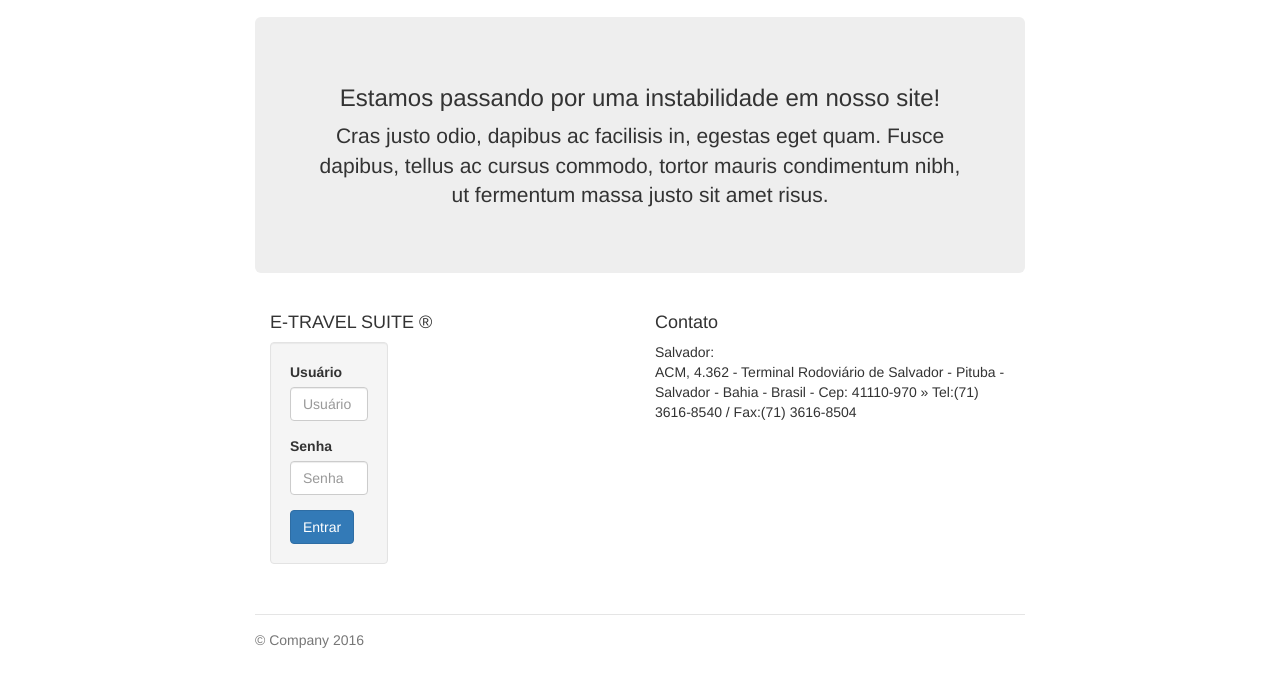
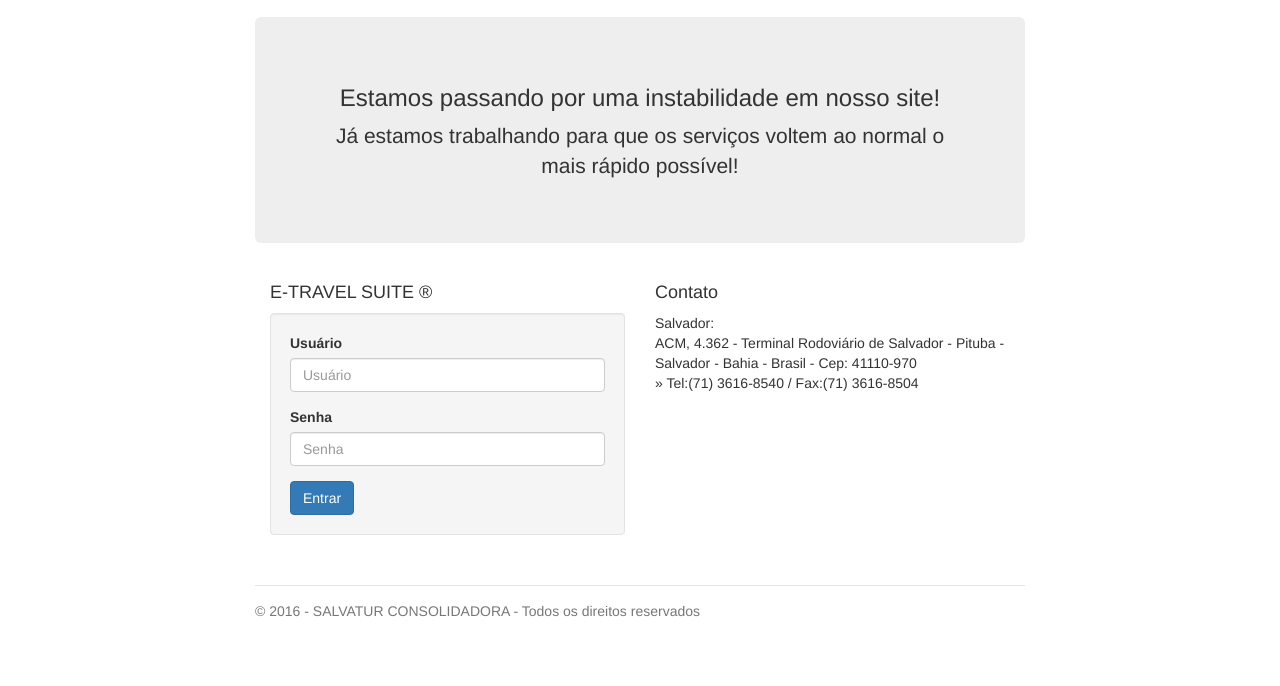
Before and after one commit to salvatur/union, a plain HTML site: page index.html in a window 1280 px wide. Shown: the part 112-798 px from the top of the page. Drawn offline with nearby package versions, Linux system fonts and the light colour scheme.

Commit message:
Change layout

```diff
--- a/index.html
+++ b/index.html
@@ -95,16 +95,14 @@ body {
 		<div class="header clearfix">
 			<img src="/img/logo-conso.png" align="center" />
 		</div>
-
 		<div class="jumbotron">
 			<h3>Estamos passando por uma instabilidade em nosso site!</h3>
-			<p class="lead">Cras justo odio, dapibus ac facilisis in, egestas eget quam. Fusce dapibus, tellus ac cursus commodo, tortor mauris condimentum nibh, ut fermentum massa justo sit amet risus.</p>
-
+			<p class="lead">Já estamos trabalhando para que os serviços voltem ao normal o mais rápido possível!</p>
 		</div>
 		<div class="row marketing">
 			<div class="col-lg-6">
 				<h4>E-TRAVEL SUITE ®</h4>
-				<form method="POST" id="login" name="login" class="well col-md-4" action="https://www.e-travel.tur.br/guiAutenticador.aspx" autocomplete="off">
+				<form method="POST" id="login" name="login" class="well" action="https://www.e-travel.tur.br/guiAutenticador.aspx" autocomplete="off">
 					<fieldset>
 						<div class="form-group">
 							<label for="WoobaLogin">Usuário</label>
@@ -122,13 +120,13 @@ body {
 			<div class="col-lg-6">
 				<h4>Contato</h4>
 				<address>
-					Salvador:<br /> ACM, 4.362 - Terminal Rodoviário de Salvador - Pituba - Salvador - Bahia - Brasil - Cep: 41110-970 » Tel:(71) 3616-8540 / Fax:(71) 3616-8504
+					Salvador:<br /> ACM, 4.362 - Terminal Rodoviário de Salvador - Pituba - Salvador - Bahia - Brasil - Cep: 41110-970 <br />» Tel:(71) 3616-8540 / Fax:(71) 3616-8504
 				</address>
 			</div>
 		</div>
 
 		<footer class="footer">
-			<p>&copy; Company 2016</p>
+			<p>&copy; 2016 - SALVATUR CONSOLIDADORA - Todos os direitos reservados</p>
 		</footer>
 
     </div> <!-- /container -->
```
